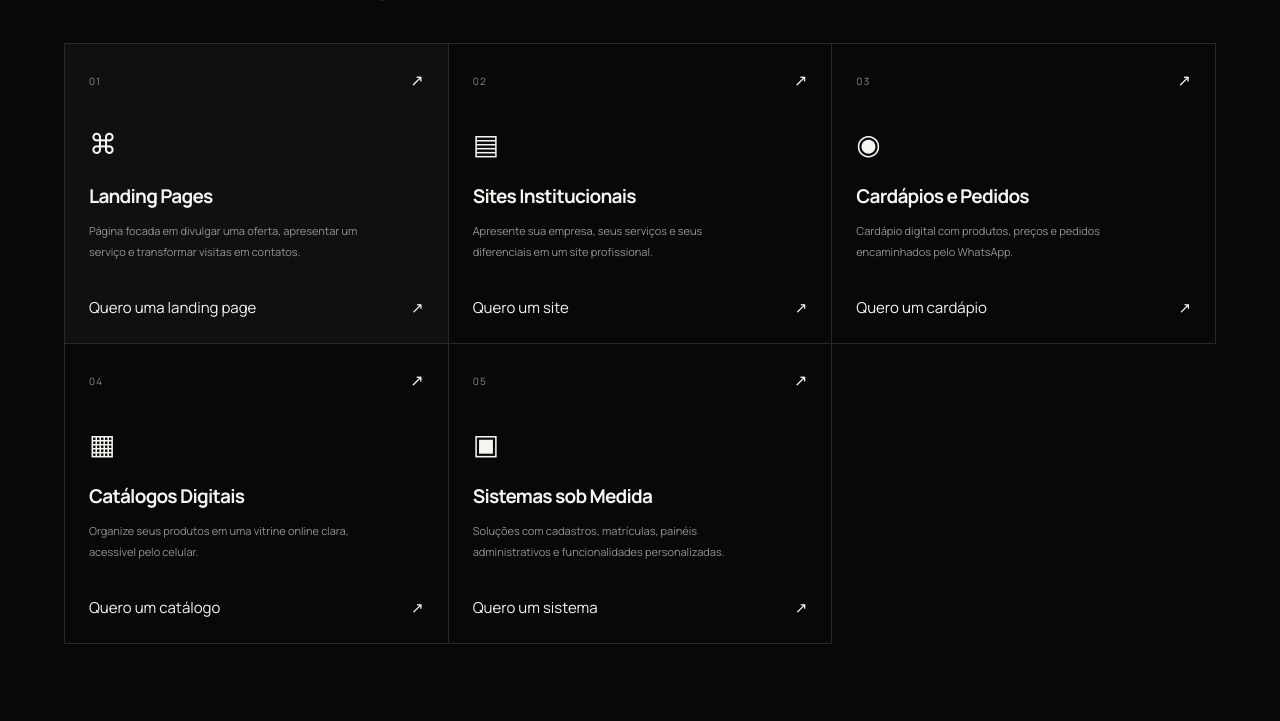
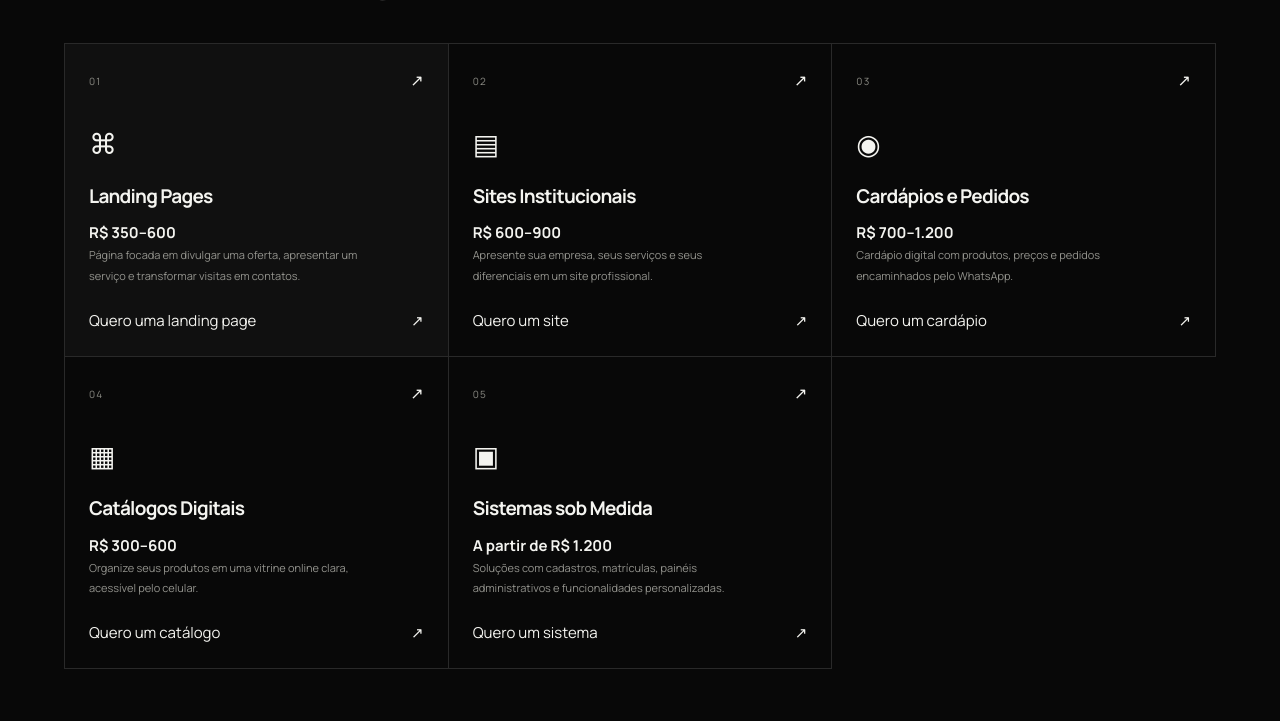
Before and after one commit to yansitesemarcas/yan-serra-sites, a plain HTML site: page index.html in a window 1280 px wide. Shown: the part 1105-1826 px from the top of the page. Drawn offline with Linux system fonts and the light colour scheme.

Commit message:
Exibir preços na escolha dos serviços

```diff
--- a/index.html
+++ b/index.html
@@ -46,11 +46,11 @@
         <p class="section-intro">Da primeira impressão ao contato com o cliente, construímos ferramentas digitais pensadas para a realidade da sua empresa.</p>
       </div>
       <div class="service-grid">
-        <article class="service-card service-featured"><div class="card-top"><span class="service-number">01</span><span class="service-icon">↗</span></div><div class="service-symbol">⌘</div><h3>Landing Pages</h3><p>Página focada em divulgar uma oferta, apresentar um serviço e transformar visitas em contatos.</p><button type="button" class="card-link service-select" data-service="landing">Quero uma landing page <span>↗</span></button></article>
-        <article class="service-card"><div class="card-top"><span class="service-number">02</span><span class="service-icon">↗</span></div><div class="service-symbol">▤</div><h3>Sites Institucionais</h3><p>Apresente sua empresa, seus serviços e seus diferenciais em um site profissional.</p><button type="button" class="card-link service-select" data-service="institucional">Quero um site <span>↗</span></button></article>
-        <article class="service-card"><div class="card-top"><span class="service-number">03</span><span class="service-icon">↗</span></div><div class="service-symbol">◉</div><h3>Cardápios e Pedidos</h3><p>Cardápio digital com produtos, preços e pedidos encaminhados pelo WhatsApp.</p><button type="button" class="card-link service-select" data-service="cardapio">Quero um cardápio <span>↗</span></button></article>
-        <article class="service-card"><div class="card-top"><span class="service-number">04</span><span class="service-icon">↗</span></div><div class="service-symbol">▦</div><h3>Catálogos Digitais</h3><p>Organize seus produtos em uma vitrine online clara, acessível pelo celular.</p><button type="button" class="card-link service-select" data-service="catalogo">Quero um catálogo <span>↗</span></button></article>
-        <article class="service-card"><div class="card-top"><span class="service-number">05</span><span class="service-icon">↗</span></div><div class="service-symbol">▣</div><h3>Sistemas sob Medida</h3><p>Soluções com cadastros, matrículas, painéis administrativos e funcionalidades personalizadas.</p><button type="button" class="card-link service-select" data-service="sistema">Quero um sistema <span>↗</span></button></article>
+        <article class="service-card service-featured"><div class="card-top"><span class="service-number">01</span><span class="service-icon">↗</span></div><div class="service-symbol">⌘</div><h3>Landing Pages</h3><strong class="service-price">R$ 350–600</strong><p>Página focada em divulgar uma oferta, apresentar um serviço e transformar visitas em contatos.</p><button type="button" class="card-link service-select" data-service="landing">Quero uma landing page <span>↗</span></button></article>
+        <article class="service-card"><div class="card-top"><span class="service-number">02</span><span class="service-icon">↗</span></div><div class="service-symbol">▤</div><h3>Sites Institucionais</h3><strong class="service-price">R$ 600–900</strong><p>Apresente sua empresa, seus serviços e seus diferenciais em um site profissional.</p><button type="button" class="card-link service-select" data-service="institucional">Quero um site <span>↗</span></button></article>
+        <article class="service-card"><div class="card-top"><span class="service-number">03</span><span class="service-icon">↗</span></div><div class="service-symbol">◉</div><h3>Cardápios e Pedidos</h3><strong class="service-price">R$ 700–1.200</strong><p>Cardápio digital com produtos, preços e pedidos encaminhados pelo WhatsApp.</p><button type="button" class="card-link service-select" data-service="cardapio">Quero um cardápio <span>↗</span></button></article>
+        <article class="service-card"><div class="card-top"><span class="service-number">04</span><span class="service-icon">↗</span></div><div class="service-symbol">▦</div><h3>Catálogos Digitais</h3><strong class="service-price">R$ 300–600</strong><p>Organize seus produtos em uma vitrine online clara, acessível pelo celular.</p><button type="button" class="card-link service-select" data-service="catalogo">Quero um catálogo <span>↗</span></button></article>
+        <article class="service-card"><div class="card-top"><span class="service-number">05</span><span class="service-icon">↗</span></div><div class="service-symbol">▣</div><h3>Sistemas sob Medida</h3><strong class="service-price">A partir de R$ 1.200</strong><p>Soluções com cadastros, matrículas, painéis administrativos e funcionalidades personalizadas.</p><button type="button" class="card-link service-select" data-service="sistema">Quero um sistema <span>↗</span></button></article>
       </div>
       <section class="inline-quote" id="pedido-servico" hidden aria-live="polite">
         <div class="inline-quote-heading"><p class="eyebrow"><span class="eyebrow-line"></span> SOLICITAÇÃO DE PROJETO</p><h2 id="inline-quote-title">Conte sobre seu projeto.</h2><p id="inline-quote-description">Preencha os campos abaixo para preparar uma mensagem completa para o WhatsApp.</p></div>
```
